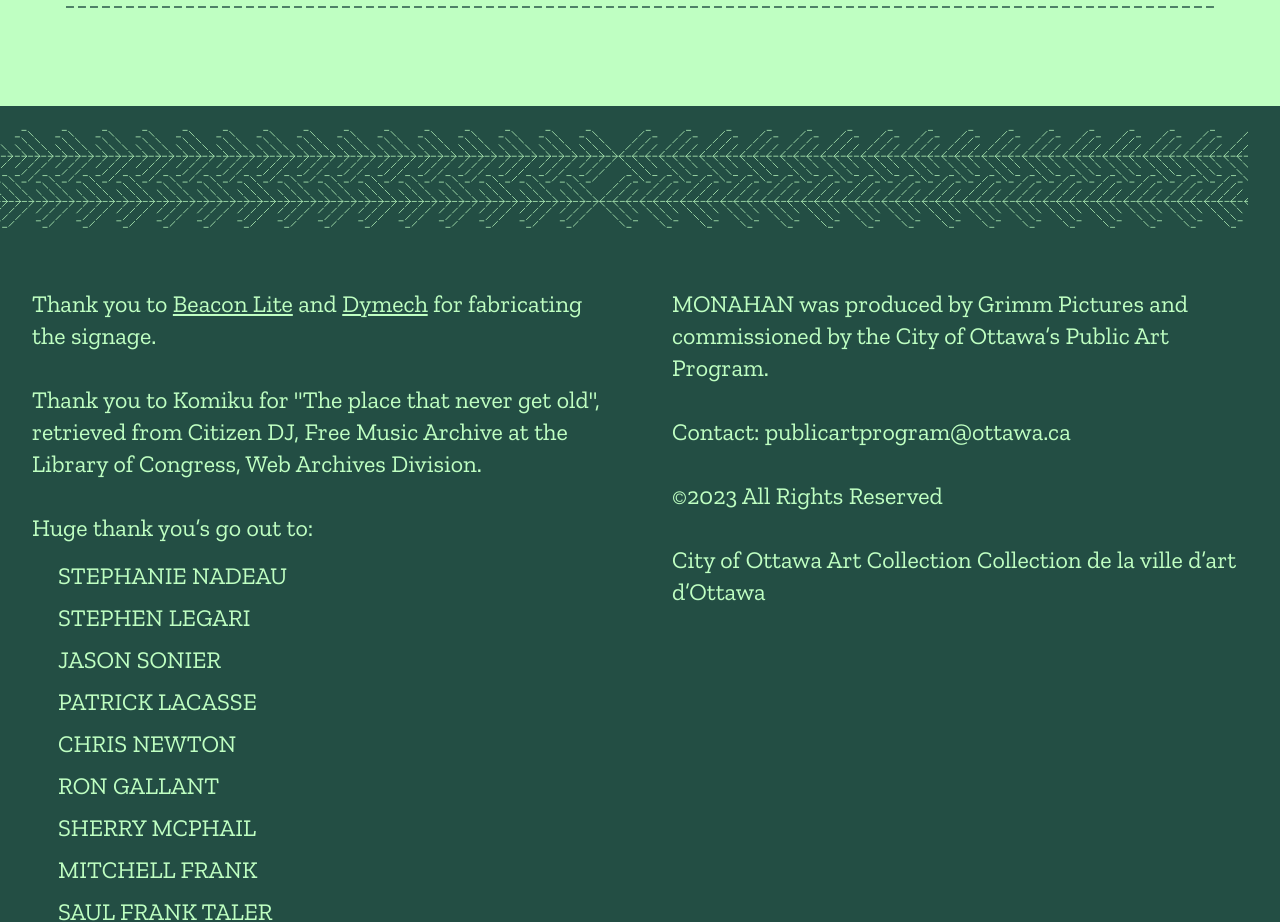
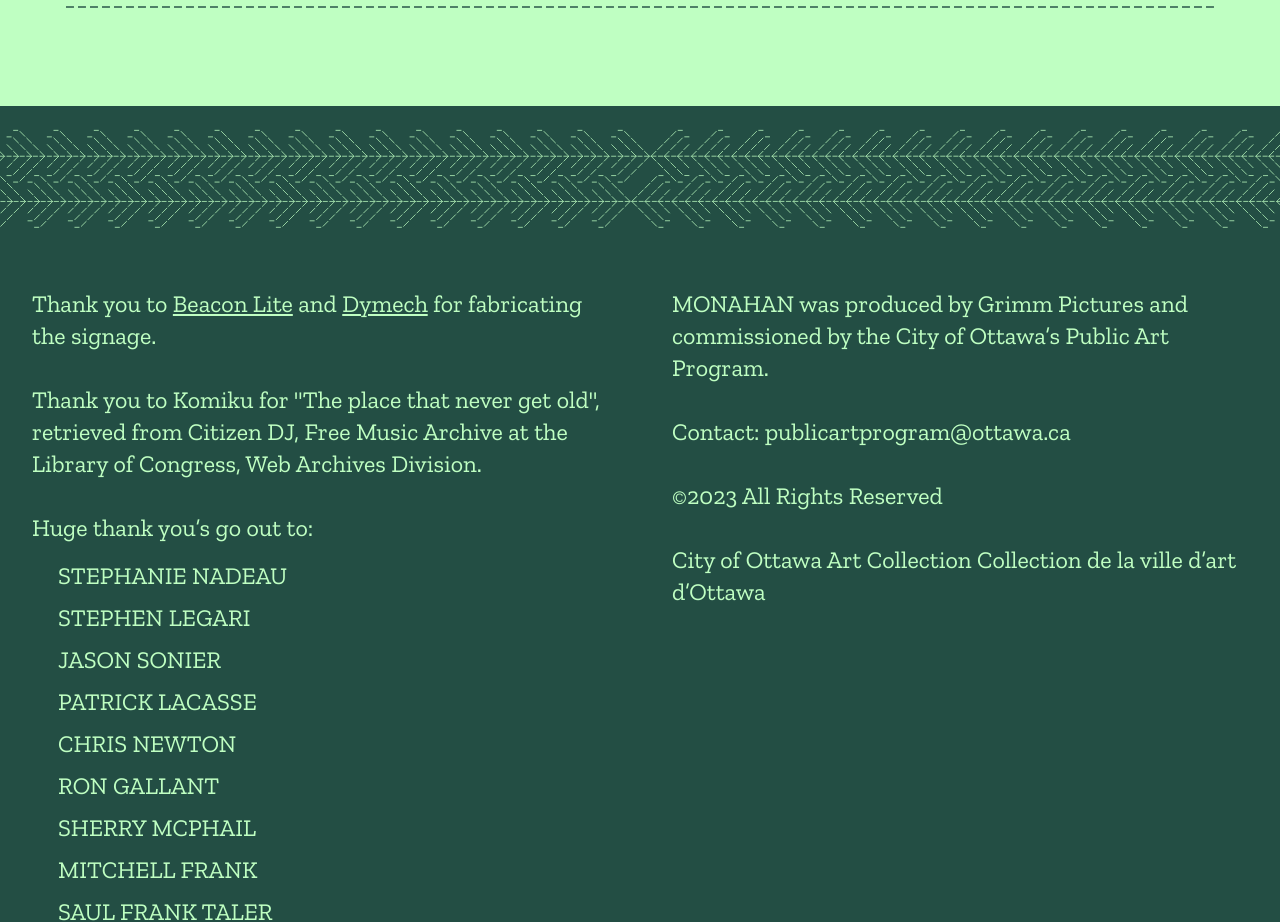
Before and after one commit to monahanproject/monahan, a plain HTML site: page index.html in a window 1280 px wide. Shown: the part 8220-9142 px from the top of the page. Drawn offline with nearby package versions, Linux system fonts and the light colour scheme; a web font is replaced by a local one.

Commit message:
last border before the acknowledgments should be centred

```diff
--- a/styles.css
+++ b/styles.css
@@ -1369,7 +1369,6 @@ input[type="range"] {
     height: 110px;
     width: 100vw;
     padding-bottom: 0.5rem;
-    margin-left: -2rem;
   }
 
   .svg-sideways-invert {
```
